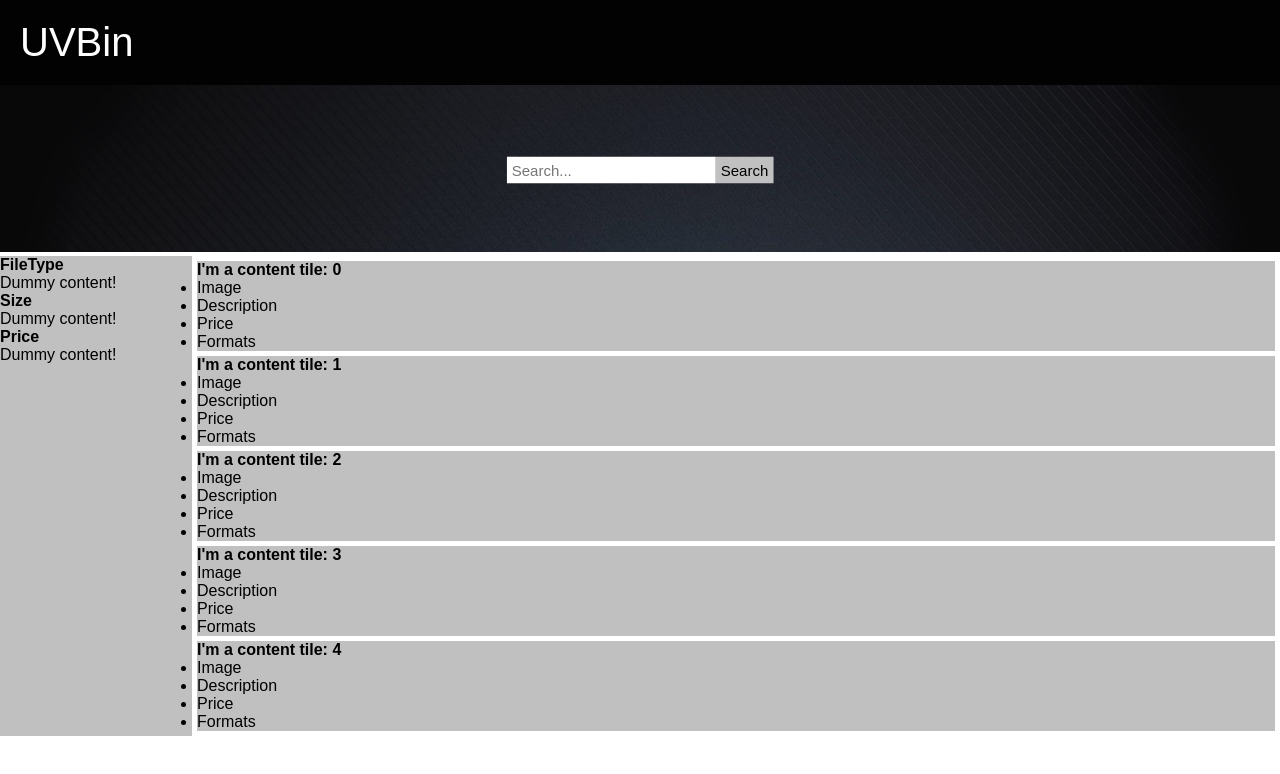
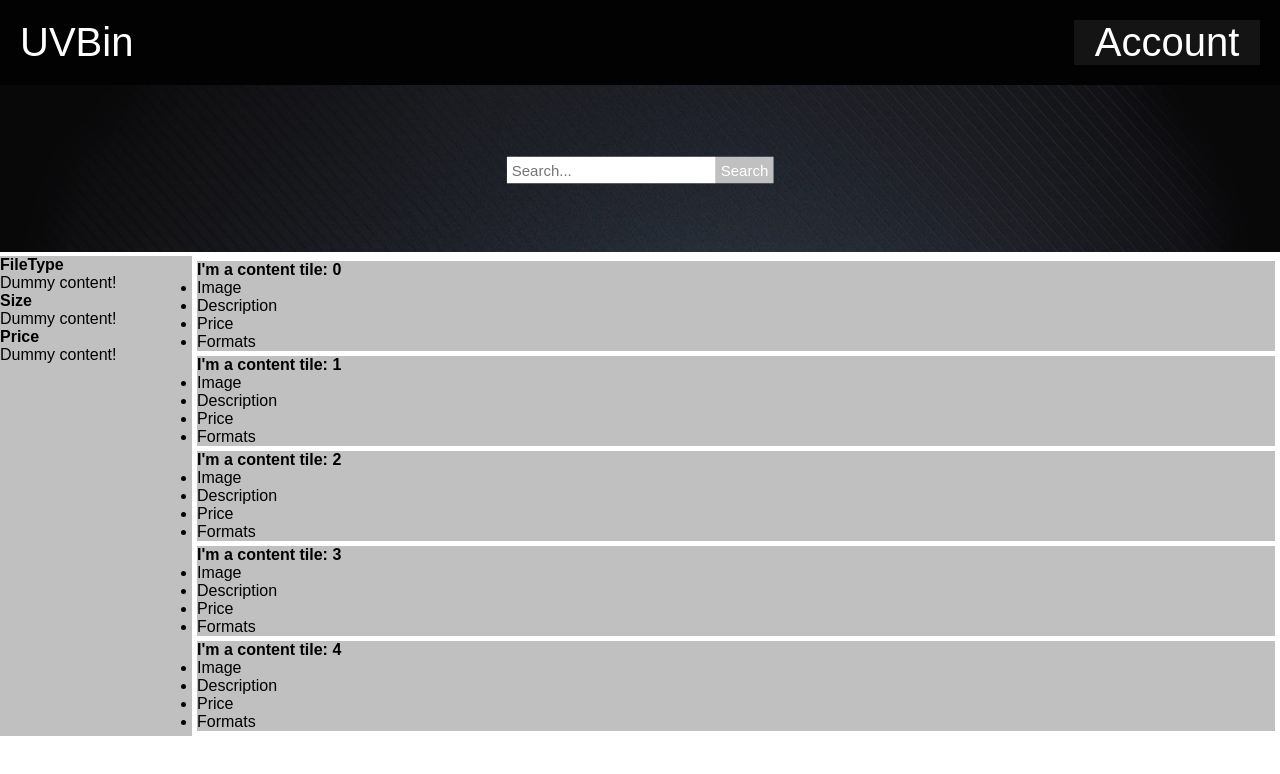
Before and after one commit to uvbin/web-app, a React (Create React App) app: page / in a window 1280 px wide. Shown: the top 774 px of the page. Built offline with nearby package versions, Linux system fonts and the light colour scheme.

Commit message:
Added some basic page navigation -- WITHOUT ROUTING

```diff
--- a/src/App.js
+++ b/src/App.js
@@ -1,12 +1,9 @@
 import React from 'react';
 import Layout from './containers/Layout/Layout';
-import SearchPage from  './components/SearchPage/SearchPage';
 
 function App() {
   return (
-    <Layout>
-      <SearchPage />
-    </Layout>
+    <Layout />
   );
 }
 
--- /dev/null
+++ b/src/components/AccountPage/AccountPage.js
@@ -0,0 +1,9 @@
+import React from 'react';
+
+const accountPage = (props) => {
+    return (
+        <p>I'm the account page!</p>
+    );
+}
+
+export default accountPage;
--- a/src/containers/Layout/Layout.js
+++ b/src/containers/Layout/Layout.js
@@ -1,11 +1,18 @@
 import React, { Component } from 'react';
 import Aux from '../../hoc/Auxiliary';
+import SearchPage from '../../components/SearchPage/SearchPage';
+import AccountPage from '../../components/AccountPage/AccountPage.js';
 
 import classes from './Layout.module.css';
 
 class Layout extends Component {
     state = {
-        searchContent: ''
+        searchContent: '',
+        currentPage: <SearchPage />
+    }
+
+    accountPageHandler = () => {
+        this.setState({currentPage: <AccountPage />})
     }
 
     render () {
@@ -13,8 +20,9 @@ class Layout extends Component {
             <Aux>
                 <div className={classes.Layout}>
                     <p>UVBin</p>
+                    <button onClick={this.accountPageHandler}>Account</button>
                 </div>
-                {this.props.children}
+                {this.state.currentPage}
             </Aux>
         );
     }
--- a/src/containers/Layout/Layout.module.css
+++ b/src/containers/Layout/Layout.module.css
@@ -1,4 +1,6 @@
 .Layout {
+    display: grid;
+    grid-template-columns: 15% 70% 15%;
     padding: 20px;
     flex: auto;
     flex-flow: wrap;
@@ -7,3 +9,14 @@
     color: white;
     background: #020202;
 }
+
+button {
+    grid-column: 3;
+    background: #141414;
+    color: white;
+}
+
+button:hover{
+    cursor: pointer;
+    background: #333333;
+}
```
